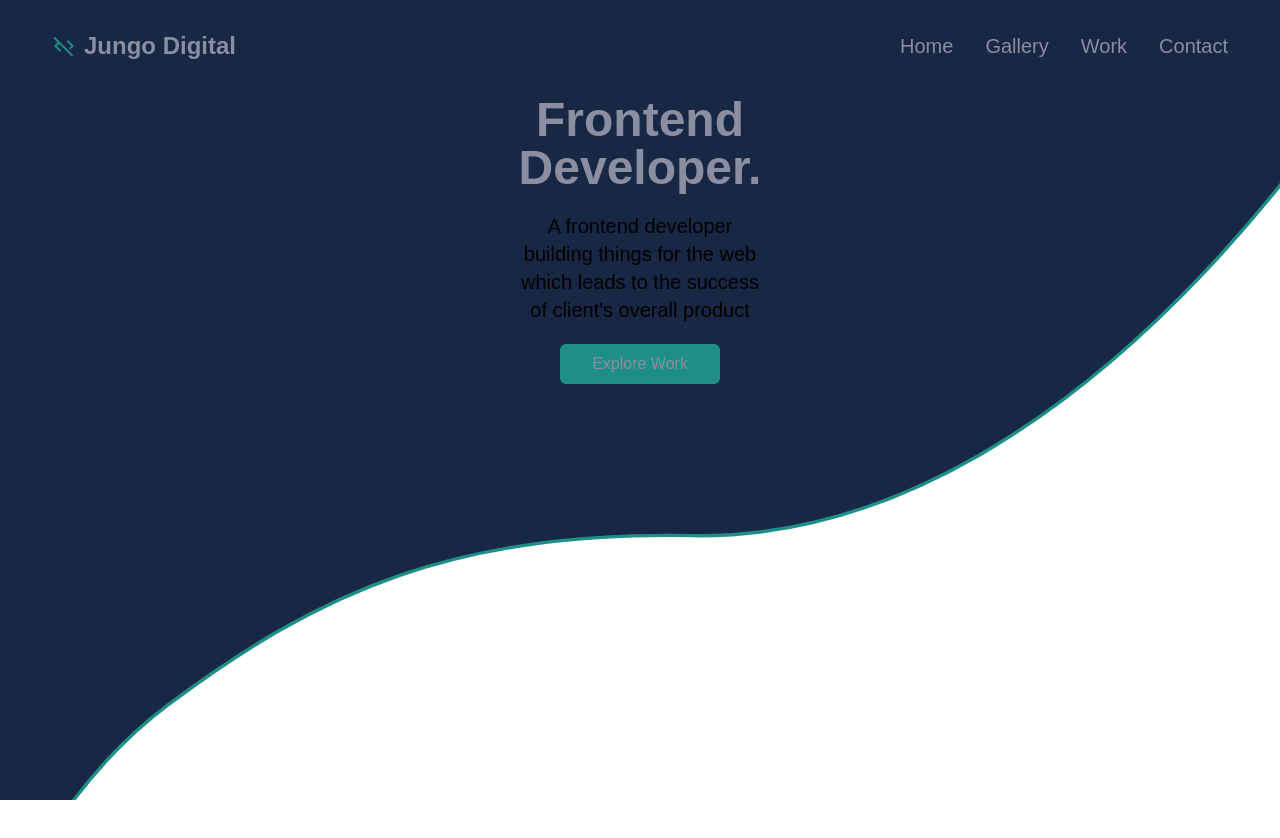
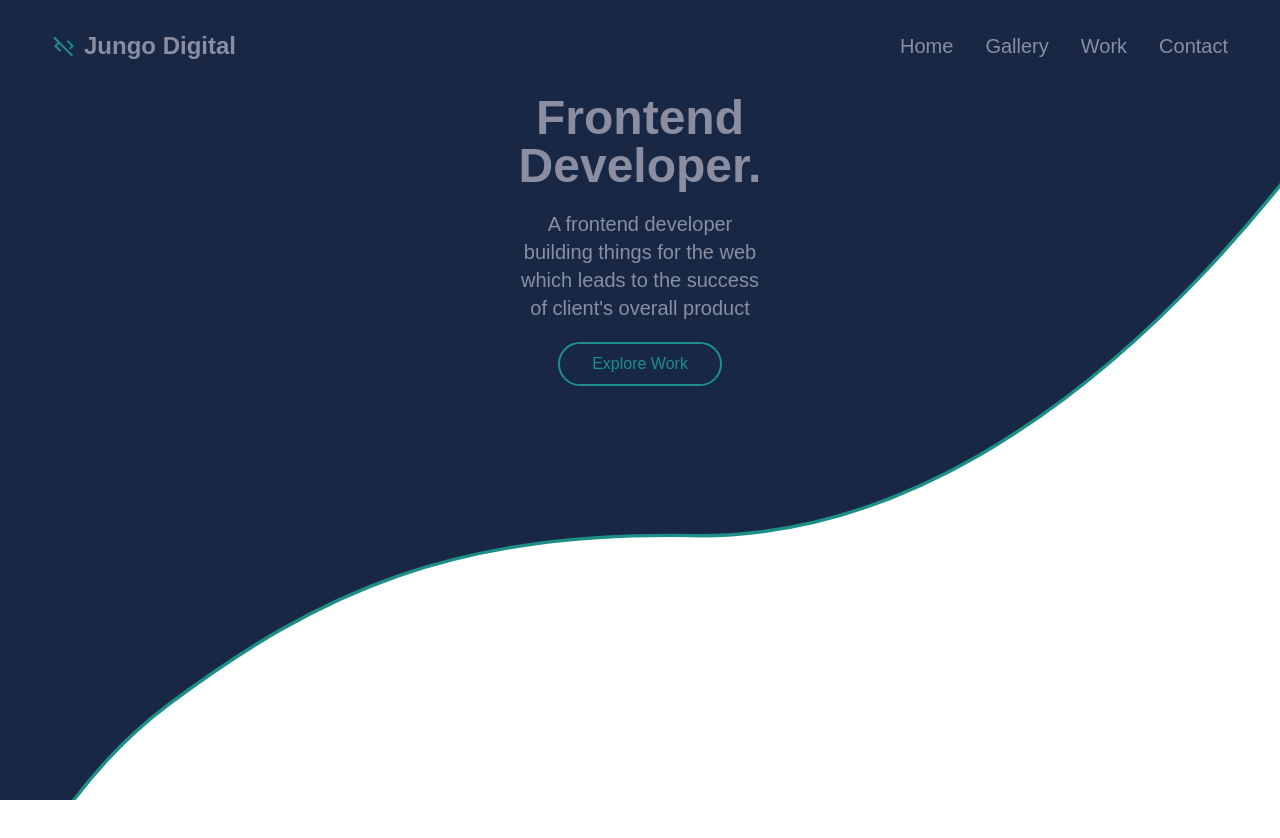
Before and after one commit to driverajr42/portfolio, a Next.js app: page / in a window 1280 px wide. Shown: the top 838 px of the page. Built offline with nearby package versions, Linux system fonts and the light colour scheme.

Commit message:
Added featureProject.svg into public folder.

```diff
--- a/components/Hero.jsx
+++ b/components/Hero.jsx
@@ -5,8 +5,8 @@ const Hero = ({ heading, message }) => {
 		<div className="flex items-center justify-center h-screen bg-fix bg-center bg-cover hero-img">
 			<div className="p-5 text-center z-[2] mt-[-20rem] md:p-56 lg:p-96 xl:p-[38rem]">
 				<h2 className="text-5xl font-bold text-accentTwo">{heading}</h2>
-				<p className="py-5 text-xl text-mainTxt">{message}</p>
-				<button className="px-8 py-2 bg-secondary rounded-md text-accentTwo">
+				<p className="py-5 text-xl text-accentTwo">{message}</p>
+				<button className="px-8 py-2  border-2 border-secondary rounded-full text-secondary">
 					<Link href="/#portfolio">Explore Work</Link>
 				</button>
 			</div>
```
Also changed, not shown: public/featureProject.svg (added).
